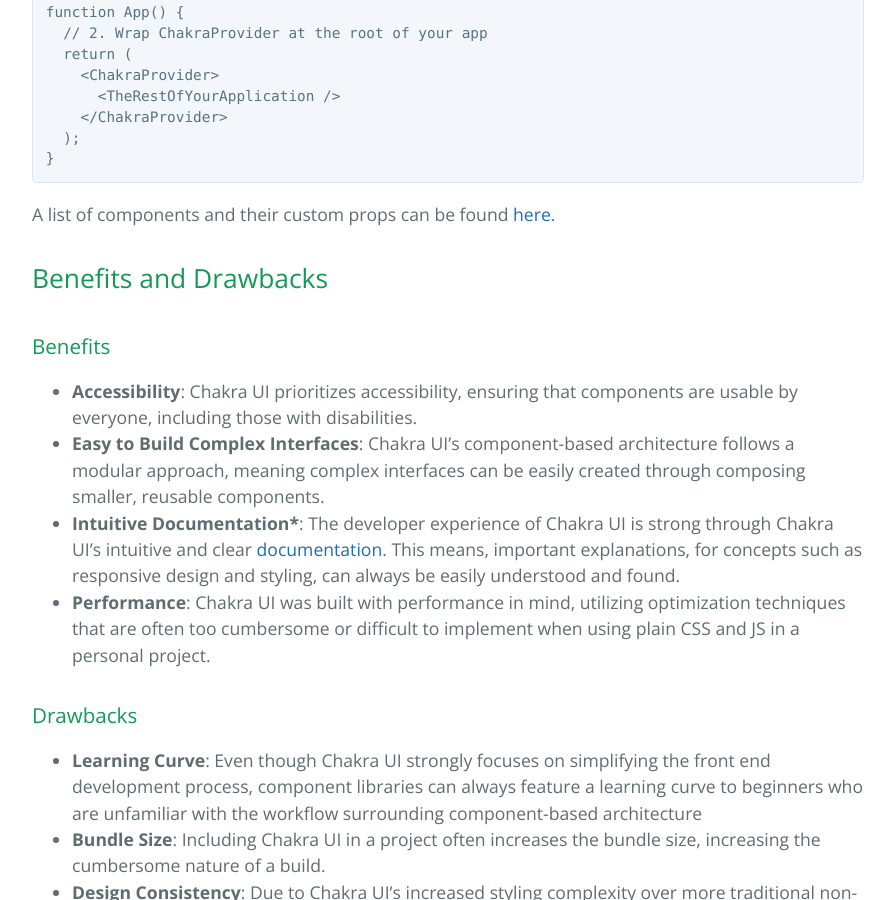
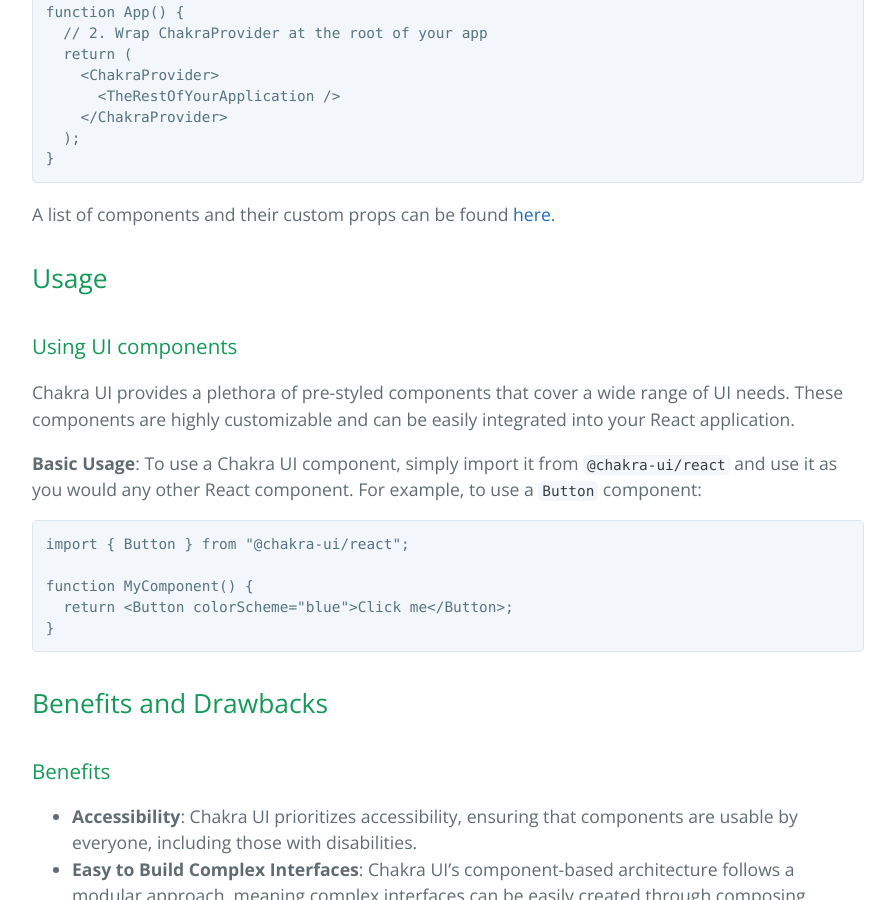
Before and after one commit to learning-software-engineering/learning-software-engineering.github.io, a Jekyll site: the page built from Topics/Tech_Stacks/ChakraUI.md, in a window 1280 px wide and 900 px high, scrolled down 970 px. Shown: the whole window, without its empty margins (192-1087 px from the left). Built offline with Jekyll 4.4.1, drawn with Linux system fonts in a browser that asks for light colours; our own code applies the rules of GitHub Pages for plain Markdown files.

Commit message:
Add UI components section

````diff
--- a/Topics/Tech_Stacks/ChakraUI.md
+++ b/Topics/Tech_Stacks/ChakraUI.md
@@ -34,6 +34,23 @@
 
 A list of components and their custom props can be found [here](https://chakra-ui.com/docs/components).
 
+## Usage
+
+### Using UI components
+
+Chakra UI provides a plethora of pre-styled components that cover a wide range of UI needs. These components are highly customizable and can be easily integrated into your React application.
+
+**Basic Usage**:
+To use a Chakra UI component, simply import it from `@chakra-ui/react` and use it as you would any other React component. For example, to use a `Button` component:
+
+```js
+import { Button } from "@chakra-ui/react";
+
+function MyComponent() {
+  return <Button colorScheme="blue">Click me</Button>;
+}
+```
+
 ## Benefits and Drawbacks
 
 ### Benefits
````
